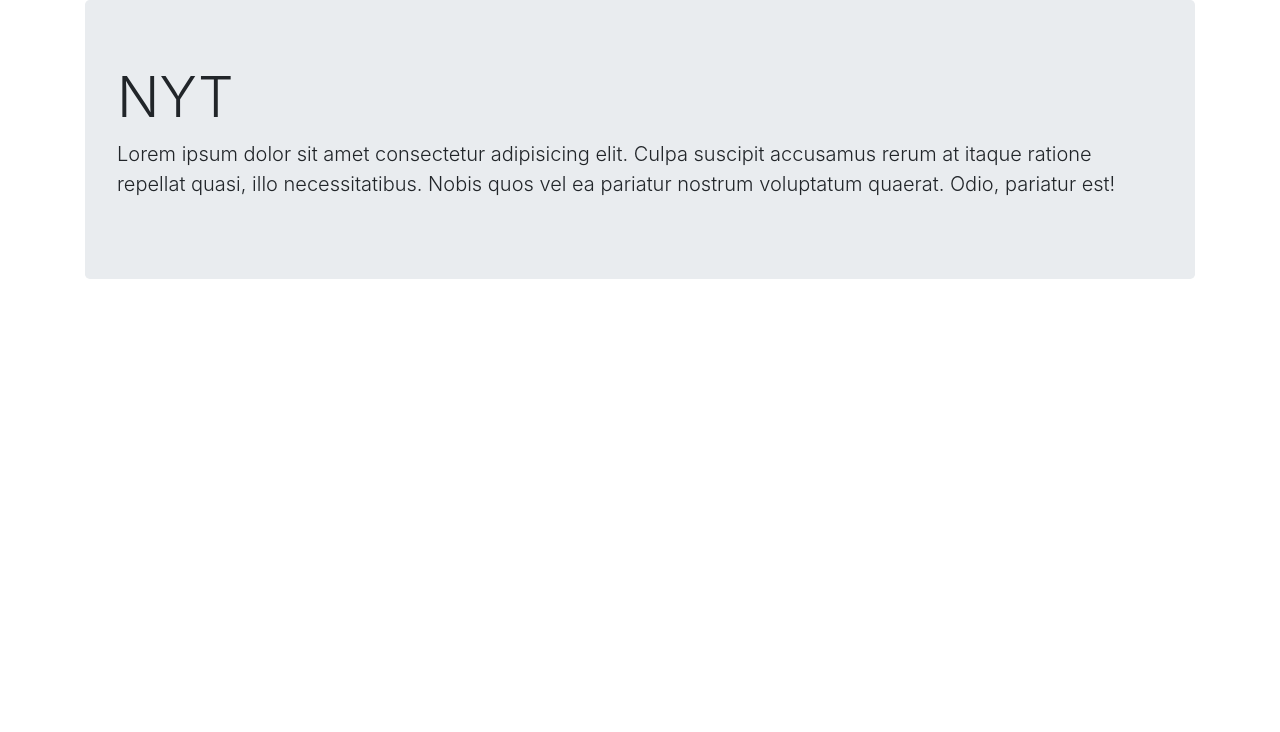
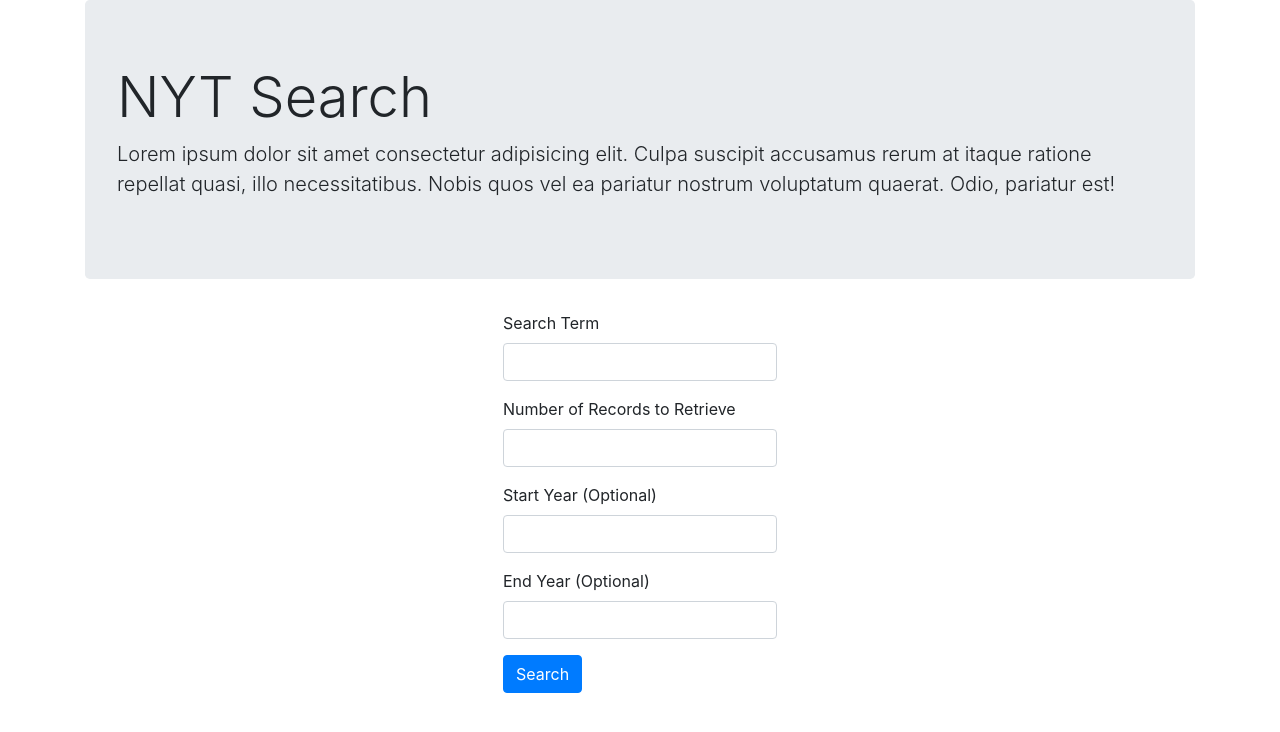
Before and after one commit to nomamanomama/NYTSearch, a plain HTML site: page index.html in a window 1280 px wide. Drawn offline with nearby package versions, Linux system fonts and the light colour scheme; files that its build step writes are made by us from their sources.

Commit message:
HTML more properly framed

```diff
--- a/index.html
+++ b/index.html
@@ -8,28 +8,58 @@
     <title>NYT Search</title>
     <link rel="stylesheet" href="https://maxcdn.bootstrapcdn.com/bootstrap/4.0.0/css/bootstrap.min.css" integrity="sha384-Gn5384xqQ1aoWXA+058RXPxPg6fy4IWvTNh0E263XmFcJlSAwiGgFAW/dAiS6JXm"
         crossorigin="anonymous">
-    <link rel="stylesheet" href="style.css">
+    <link rel="stylesheet" href="./assets/css/style.css">
 
 </head>
 
 <body>
     <div class="container">
-            <div class="jumbotron">
-                    <h1 class="display-4">NYT</h1>
-                    <p class="lead">Lorem ipsum dolor sit amet consectetur adipisicing elit. Culpa suscipit accusamus rerum at itaque ratione repellat quasi, illo necessitatibus. Nobis quos vel ea pariatur nostrum voluptatum quaerat. Odio, pariatur est!</p>
+        <div class="jumbotron">
+            <h1 class="display-4">NYT Search</h1>
+            <p class="lead">Lorem ipsum dolor sit amet consectetur adipisicing elit. Culpa suscipit accusamus rerum at itaque ratione repellat
+                quasi, illo necessitatibus. Nobis quos vel ea pariatur nostrum voluptatum quaerat. Odio, pariatur est!</p>
+        </div>
+        <div class="row">
+
+        </div>
+        <div class="row justify-content-center" id="form">
+            <form>
+                <div class="form-group">
+                    <label for="search-term">Search Term</label>
+                    <input type="search" class="form-control" id="search-term" aria-describedby="emailHelp">
                 </div>
+                <div class="form-group">
+                    <label for="num-records">Number of Records to Retrieve</label>
+                    <input type="number" class="form-control" id="num-records">
+                </div>
+                <div class="form-group">
+                    <label for="start-year">Start Year (Optional)</label>
+                    <input type="number" class="form-control" id="start-year">
+                </div>
+                <div class="form-group">
+                    <label for="end-year">End Year (Optional)</label>
+                    <input type="number" class="form-control" id="end-year">
+                </div>
+
+                <button type="submit" class="btn btn-primary" id="search">Search</button>
+            </form>
+        </div>
+        <div class="row" id="articles-display">
+
+        </div>
     </div>
 
 
 
 
     <!--Script Tags-->
-    <script src="https://code.jquery.com/jquery-3.2.1.slim.min.js" integrity="sha384-KJ3o2DKtIkvYIK3UENzmM7KCkRr/rE9/Qpg6aAZGJwFDMVNA/GpGFF93hXpG5KkN"
+    <script src="https://code.jquery.com/jquery-3.3.1.min.js" integrity="sha256-FgpCb/KJQlLNfOu91ta32o/NMZxltwRo8QtmkMRdAu8="
         crossorigin="anonymous"></script>
     <script src="https://cdnjs.cloudflare.com/ajax/libs/popper.js/1.12.9/umd/popper.min.js" integrity="sha384-ApNbgh9B+Y1QKtv3Rn7W3mgPxhU9K/ScQsAP7hUibX39j7fakFPskvXusvfa0b4Q"
         crossorigin="anonymous"></script>
     <script src="https://maxcdn.bootstrapcdn.com/bootstrap/4.0.0/js/bootstrap.min.js" integrity="sha384-JZR6Spejh4U02d8jOt6vLEHfe/JQGiRRSQQxSfFWpi1MquVdAyjUar5+76PVCmYl"
         crossorigin="anonymous"></script>
+    <script type="text/javascript" src="./assets/javascript/app.js"></script>
 </body>
 
 </html>
```
